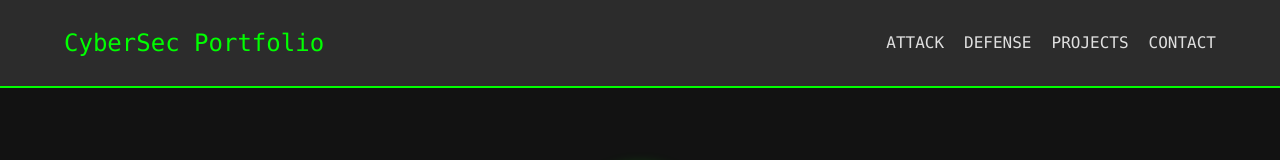
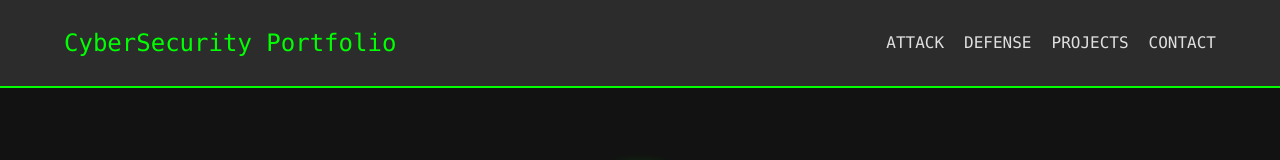
Before and after one commit to Bennyg24/techorbitjobsportfolios4.github.io, a plain HTML site: page index.html in a window 1280 px wide. Shown: the top 160 px of the page. Drawn offline with Linux system fonts and the light colour scheme.

Commit message:
Update index.html

```diff
--- a/index.html
+++ b/index.html
@@ -214,7 +214,7 @@
 <body>
 
     <nav class="csa-nav">
-        <div class="logo">CyberSec Portfolio</div>
+        <div class="logo">CyberSecurity Portfolio</div>
         <ul>
             <li><a href="#about">ATTACK</a></li>
             <li><a href="#skills">DEFENSE</a></li>
@@ -310,4 +310,5 @@
         });
     </script>
 </body>
+
 </html>
```
